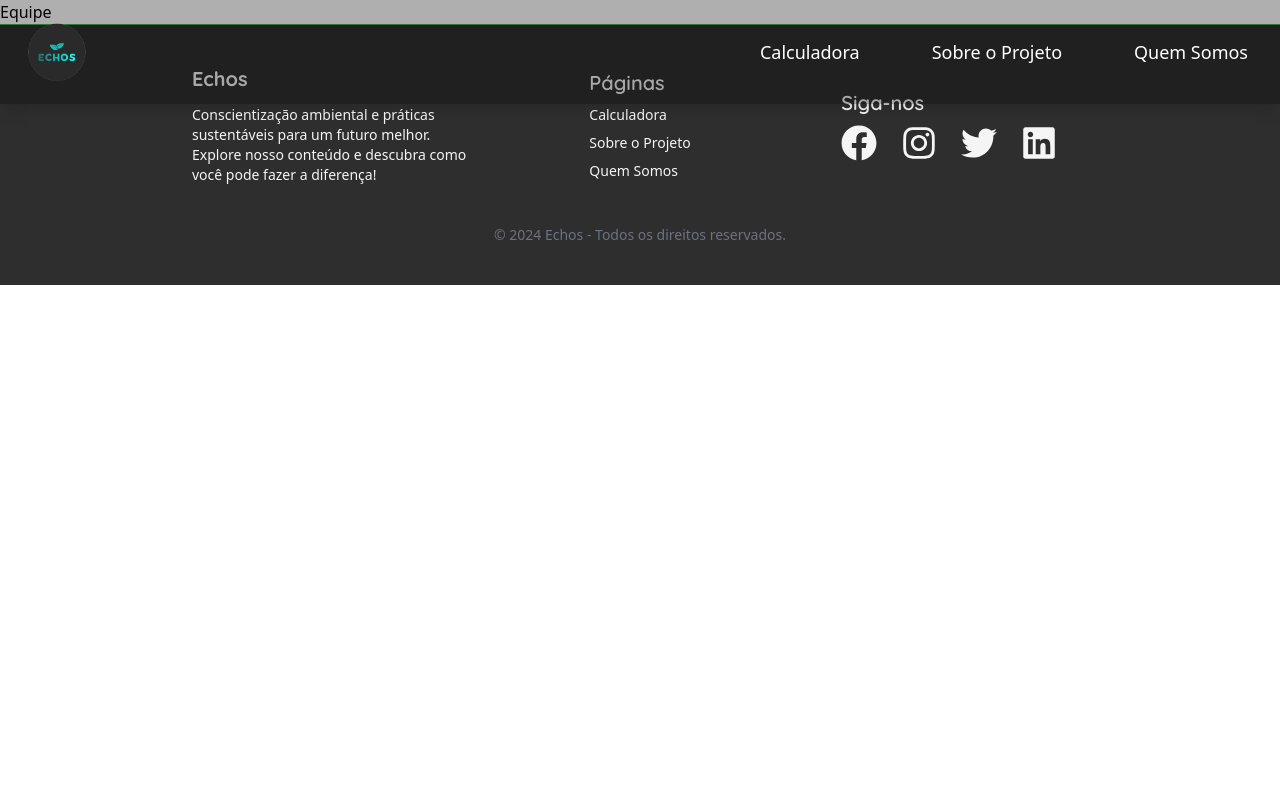
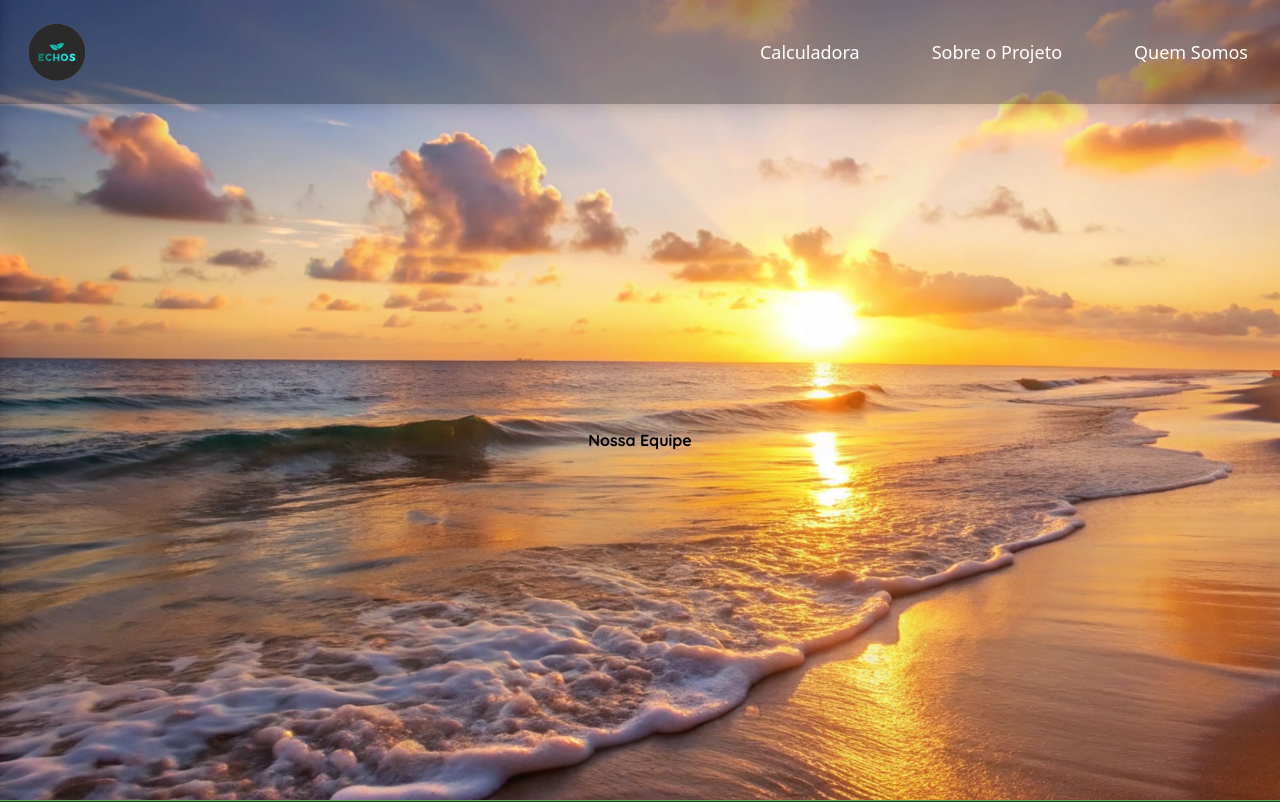
Before and after one commit to 1TDSPM-global-echos/echos-front, a Next.js app: page /equipe in a window 1280 px wide. Shown: the top 802 px of the page. Built offline with nearby package versions, Linux system fonts and the light colour scheme.

Commit message:
mais imagens de fundo adicionadas

```diff
--- a/src/app/calculadora/page.tsx
+++ b/src/app/calculadora/page.tsx
@@ -139,7 +139,7 @@ export default function CalculadoraPage() {
 
     return (
         <main>
-            <section className="bg-img-calc flex items-center justify-center px-4 sm:px-8 md:px-16 pt-20">
+            <section className="bg-img-calc secao-img">
                 <div className="w-full max-w-md sm:max-w-lg lg:max-w-3xl mx-auto bg-corCinzaClaro p-6 md:p-10 rounded-lg text-corCinza">
                     <div className="flex justify-between items-center mb-8 space-x-4 overflow-x-auto">
                         {etapas.map((etapa, index) => (
--- a/src/app/equipe/page.tsx
+++ b/src/app/equipe/page.tsx
@@ -1,5 +1,9 @@
 export default function Equipe() {
     return (
-        <main>Equipe</main>
+        <main>
+            <section className="secao-img bg-img-equipe">
+                <h1>Nossa Equipe</h1>
+            </section>
+        </main>
     )
 }
--- a/src/app/globals.css
+++ b/src/app/globals.css
@@ -17,6 +17,16 @@
 
   .bg-img-calc {
     background-image: url('../assets/fundo-calc.jpeg');
+    @apply bg-cover bg-center bg-no-repeat min-h-screen;
+  }
+
+  .bg-img-projeto {
+    background-image: url('../assets/fundo-projeto.jpeg');
+    @apply bg-cover bg-center bg-no-repeat min-h-screen;
+  }
+
+  .bg-img-equipe {
+    background-image: url('../assets/fundo-equipe.jpeg');
     @apply bg-cover bg-center bg-no-repeat min-h-screen;
   }
 }
@@ -50,4 +60,8 @@
   .nav-btn {
     @apply text-corCinza hover:text-corVerdeFolha transition duration-300 bg-white p-2 rounded-full;
   }
+
+  .secao-img {
+    @apply flex items-center justify-center px-4 sm:px-8 md:px-16 pt-20;
+  }
 }
--- a/src/app/page.tsx
+++ b/src/app/page.tsx
@@ -8,7 +8,7 @@ import SecaoCalculadora from '@/components/SecaoCalculadora';
 export default function Home() {
     return (
         <main>
-            <section className="bg-img-home flex items-center justify-center px-4 sm:px-8 md:px-16 pt-20">
+            <section className="bg-img-home secao-img">
                 <div className="flex flex-col-reverse md:grid md:grid-cols-2 gap-8 md:gap-32 items-center w-full max-w-screen-lg">
 
                     <Carrossel cards={cards} quantidadePorVez={1} />
--- a/src/app/projeto/page.tsx
+++ b/src/app/projeto/page.tsx
@@ -1,5 +1,9 @@
 export default function Projeto() {
     return (
-        <main>Nosso Projeto</main>
+        <main>
+            <section className="secao-img bg-img-projeto">
+                <h1>Projeto</h1>
+            </section>
+        </main>
     )
 }
```
Also changed, not shown: src/assets/fundo-equipe.jpeg (added), 1 other file (tests, documents, lock files or other folders).
